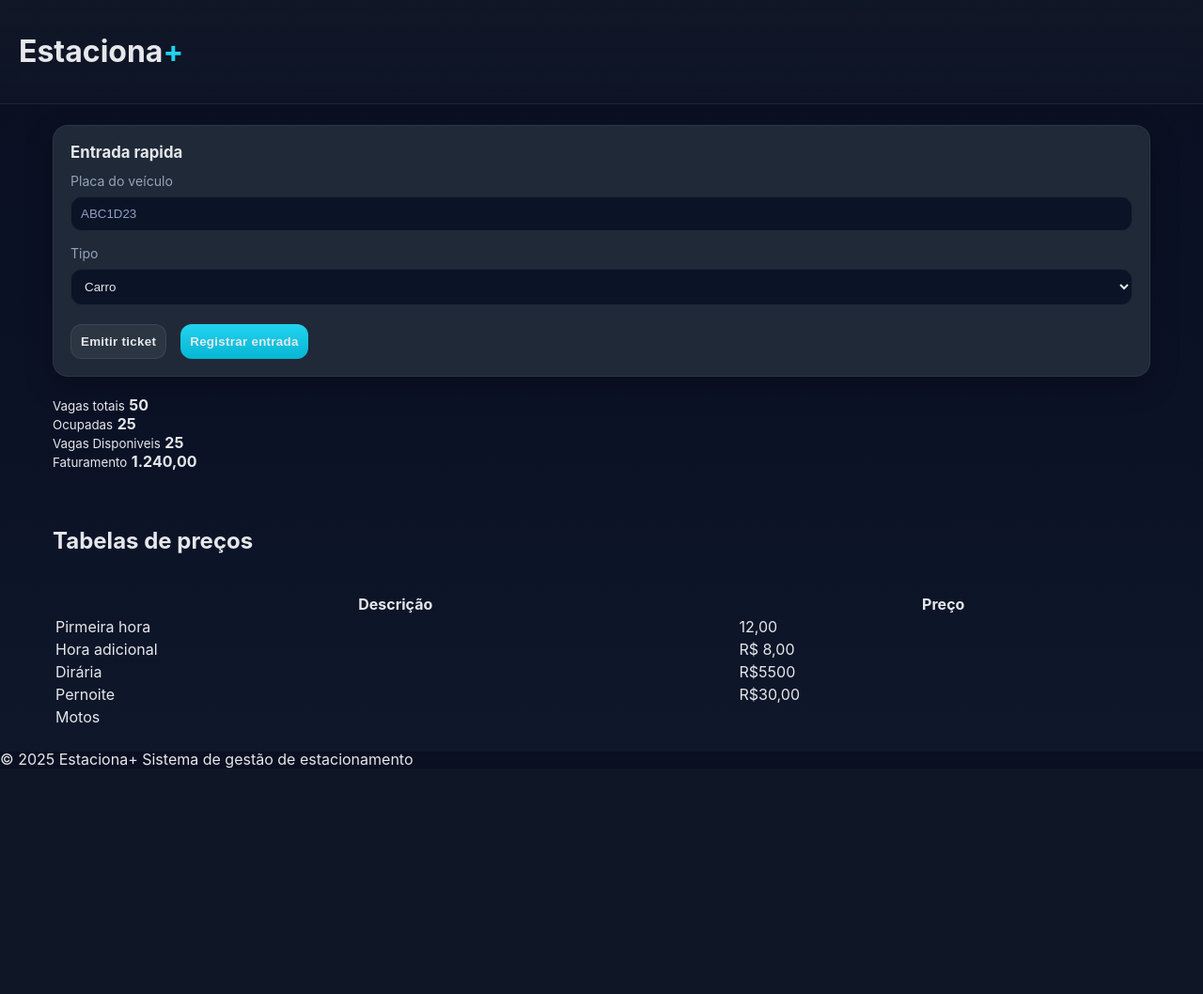
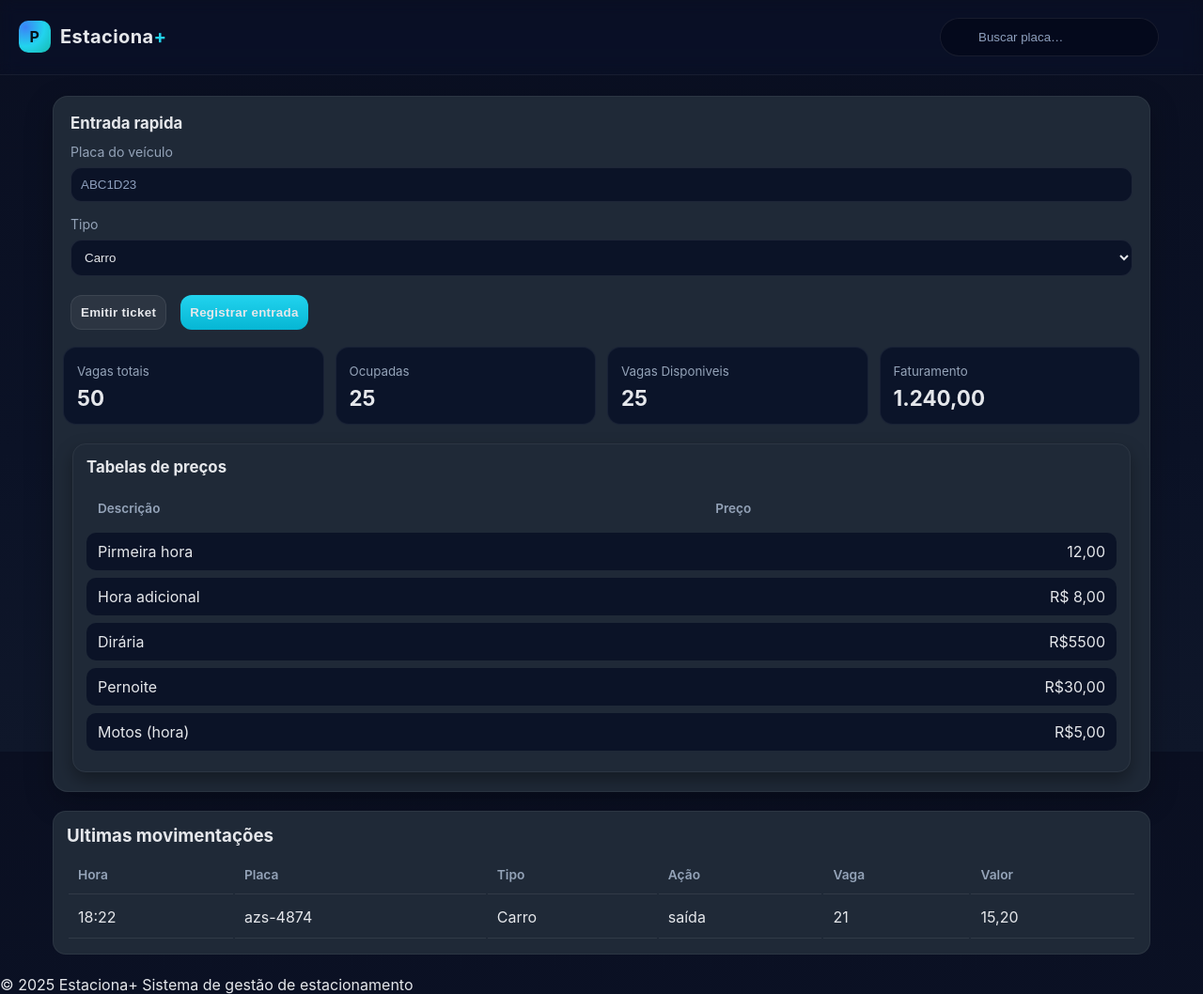
Before and after one commit to Anderson-tertuliano-dev/Projeto-Estacionamento-02, a Python web app: template templates/index.html in a window 1280 px wide. Shown: the whole page at 94% size. Before the commit the page ends 818 px from the top, so only its background shows below. Run offline with Jinja, Linux system fonts and the light colour scheme; the template is opened without the code that fills it, so the values that code supplies are empty.

Commit message:
Atualiza a parte frontend adicionado README

```diff
--- a/static/index.css
+++ b/static/index.css
@@ -1,40 +1,92 @@
-:root{
+:root {
     --bg: #0f172a;
     --panel: #111827;
     --card: #1f2937;
-    --sub_text:#94a3b8;
-    --text:#e5e7eb;
-    --primary:#22d3ee;
+    --sub_text: #94a3b8;
+    --text: #e5e7eb;
+    --primary: #22d3ee;
     --radius: 16px;
-    --sombra: 0 10px 30px rgba(0,0,0,.25);
+    --sombra: 0 10px 30px rgba(0, 0, 0, .25);
 }
 
 
-*{box-sizing:border-box;}
-html, body{height: 100%;}
+* {
+    box-sizing: border-box;
+}
 
-body{
+html,
+body {
+    height: 100%;
+}
+
+body {
     background: var(--bg);
     margin: 0;
-    font-family:Inter,system-ui,-apple-system,Segoe UI,Roboto,Ubuntu,Arial,sans-serif;
-    background:linear-gradient(1800deg,var(--bg),rgb(11, 18, 38) 40%,#0a0f21);
+    font-family: Inter, system-ui, -apple-system, Segoe UI, Roboto, Ubuntu, Arial, sans-serif;
+    background: linear-gradient(1800deg, var(--bg), rgb(11, 18, 38) 40%, #0a0f21);
     color: var(--text);
 }
 
-header {
+.superior {
     position: sticky;
     top: 0;
     z-index: 10;
-    border-bottom:1px solid rgba(255,255,255,.06);
     display: flex;
     align-items: center;
-    padding:14px 20px;
-    backdrop-filter:saturate(1.2) blur(8px);
-    background: linear-gradient(180deg, rgba(17,24,39,.9), rgba(17,24,39,.6));
+    padding: 14px 20px;
+    backdrop-filter: saturate(1.2) blur(8px);
+    background: linear-gradient(180deg rgba(17,24,39,.9),rgba(17,24,39,.6));
+    border-bottom: 1px solid rgba(255,255,255,.06) ;
 
 }
 
-.container{
+.logo {
+    display: flex;
+    align-items: center;
+    font-weight: 700;
+    gap: 10px;
+    letter-spacing: .4px;
+    font-size: 10px;
+}
+
+h1{
+    font: size 0.88em;;
+}
+.logo_p {
+    width: 34px;
+    height: 34px;
+    border-radius: 10px;
+    display: grid;
+    place-content: center;
+    background: radial-gradient(120% 120% at 20% 20%,  #3b82f6 0%, #22d3ee 50%, #14b8a6 100% );
+    box-shadow: 0 6px 18px 0 6px 18px #0ea5e980 inset, 0 8px 18px rgba(0,0,0,.35);
+    font-family: 900;
+    color: #06131b;
+    font-size: 16px;
+}
+
+.superior, .spacer {
+    flex:1}
+
+.search{
+    position: relative;
+    min-width: 260px;
+}
+
+.search input{
+
+    padding: 12px 14px 12px 40px;
+    border-radius: 999px;
+    border: 1px solid  rgba(255,255,255,.08);
+    background: rgba(2,6,23,.6);
+    color: var(--text);
+    outline: none;
+
+}
+
+
+
+.container {
     max-width: 1200px;
     margin: 22px auto;
     padding: 0 16px;
@@ -44,44 +96,46 @@ header {
 
 }
 
-.card{
+.card {
     background: var(--card);
-    border: 1px solid rgba(255,255,255,.06);
+    border: 1px solid rgba(255, 255, 255, .06);
     border-radius: var(--radius);
     box-shadow: var(--sombra);
 
 }
 
-.card h3{
+.card h3 {
     margin: 0 0 12px;
     font-size: 1.05rem;
 }
 
-.panel{
+.panel {
     padding: 18px;
     display: flex;
     flex-direction: column;
     gap: 16px;
 }
 
-.form_col{
+.form_col {
     display: flex;
     flex-direction: column;
     gap: 8px;
     margin-bottom: 15px;
 }
 
-.form_col label{
-    font-size:.88rem;
+.form_col label {
+    font-size: .88rem;
     color: var(--sub_text);
 
 
 }
 
-input, select, button{
+input,
+select,
+button {
     padding: 10px;
     border-radius: 12px;
-    border: 1px solid rgba(255,255,255,.08);
+    border: 1px solid rgba(255, 255, 255, .08);
     background: #0b1327;
     color: var(--text);
 
@@ -89,28 +143,129 @@ input, select, button{
 
 
 
-input::placeholder{
+input::placeholder {
     color: #8ea0be;
 }
 
-.action{
+.action {
     margin-top: 20px;
     display: flex;
-    gap:15px;
+    gap: 15px;
 }
 
-.btn{
+.btn {
     cursor: pointer;
     font-weight: 600;
     letter-spacing: .3px;
     gap: 10px;
 }
 
-.btn_ticket{
-    background:rgba(255,255,255,.06)
+.btn_ticket {
+    background: rgba(255, 255, 255, .06)
 }
 
-.btn_registro{
-    background: linear-gradient(180deg,#22d3ee,#06b6d4);
+.btn_registro {
+    background: linear-gradient(180deg, #22d3ee, #06b6d4);
     border: 0;
 }
+
+
+.btn_ticket:hover {
+    background: #0f172a;
+}
+
+.btn_registro:hover {
+    background: #8ea0be;
+}
+
+.status {
+    display: grid;
+    grid-template-columns: repeat(4, 1fr);
+    gap: 12px;
+    margin: 0 10px;
+}
+
+.stat {
+    padding: 14px;
+    border-radius: 14px;
+    background: #0b1429;
+    border: 1px solid rgba(255, 255, 255, .06);
+}
+
+.stat small {
+    color: var(--sub_text);
+}
+
+.stat strong {
+    display: block;
+    font-size: 1.4rem;
+    margin-top: 6px;
+}
+
+.precos {
+    border: 1px solid rgba(255, 255, 255, .06);
+    border-radius: 14px;
+    margin: 20px;
+    box-shadow: 0 8px 18px rgba(0,0,0,.35);
+}
+
+.precos table {
+    width: 100%;
+    border-collapse: separate;
+    border-spacing: 0 8px;
+
+
+}
+
+.precos th {
+    text-align: left;
+    font-size: .85rem;
+    color: var(--sub_text);
+    font-weight: 600;
+}
+
+.precos td,
+.precos th {
+    padding: 10px 12px;
+}
+
+.precos tbody tr {
+    background: #0b1327;
+    border: 1px solid rgba(255, 255, 255, 0.06);
+}
+
+.precos tbody tr td:first-child {
+    border-radius: 10px 0 0 10px;
+
+}
+
+.precos tbody tr td:last-child {
+    border-radius: 0 10px 10px 0;
+    text-align: right;
+}
+
+.historico {
+    background: var(--card);
+    border: 1px solid rgba(255, 255, 255, 0.06);
+    border-radius: 14px;
+    padding: 18px;
+}
+
+.historico table {
+    width: 100%;
+    border-collapse: separate;
+
+}
+
+.historico th,
+.historico td {
+    padding: 12px 10px;
+    border-bottom: 1px solid rgba(255, 255, 255, .08);
+    text-align: left;
+}
+
+.historico th {
+    color: var(--sub_text);
+    font-size: .86rem;
+    font-weight: 600;
+}
--- a/templates/index.html
+++ b/templates/index.html
@@ -9,12 +9,20 @@
 </head>
 
 <body>
-  <header>
+  <header class="superior">
+    <div class="logo">
+      <div class="logo_p">P</div>
       <h1> Estaciona<span style="color: var(--primary);">+</span></h1>
+    </div>
+    <div class="spacer"></div>
+    <section class="search">
+      <input type="text" placeholder="Buscar placa…" />
+    </section>
   </header>
 
   <main class="container">
-    <section class="card panel">
+    <div class="card">
+      <section class="panel">
         <form action="">
           <h3>Entrada rapida</h3>
 
@@ -60,8 +68,8 @@
 
       </section>
 
-    <section class="precos"></section>
-    <h2>Tabelas de preços</h2>
+      <section class="precos" style="padding: 14px;">
+        <h3 style="margin: 0 0 8px;">Tabelas de preços</h3>
         <table>
           <thead>
             <tr>
@@ -87,11 +95,39 @@
               <td>R$30,00</td>
             </tr>
             <tr>
-          <td>Motos </td>
+              <td>Motos (hora)</td>
+              <td>R$5,00</td>
             </tr>
           </tbody>
 
         </table>
+      </section>
+    </div>
+    <section class="historico" style="padding: 14px;">
+      <h3 style="margin: 0 0 8px;">Ultimas movimentações</h3>
+      <table>
+        <thead>
+          <tr>
+            <th>Hora</th>
+            <th>Placa</th>
+            <th>Tipo</th>
+            <th>Ação</th>
+            <th>Vaga</th>
+            <th>Valor</th>
+          </tr>
+        </thead>
+        <tbody>
+          <tr>
+            <td>18:22</td>
+            <td>azs-4874</td>
+            <td>Carro</td>
+            <td>saída</td>
+            <td>21</td>
+            <td>15,20</td>
+          </tr>
+        </tbody>
+      </table>
+    </section>
   </main>
 
   <footer>
```
Also changed, not shown: README.md (added). Lines whose indentation alone changed are shown as unchanged.
